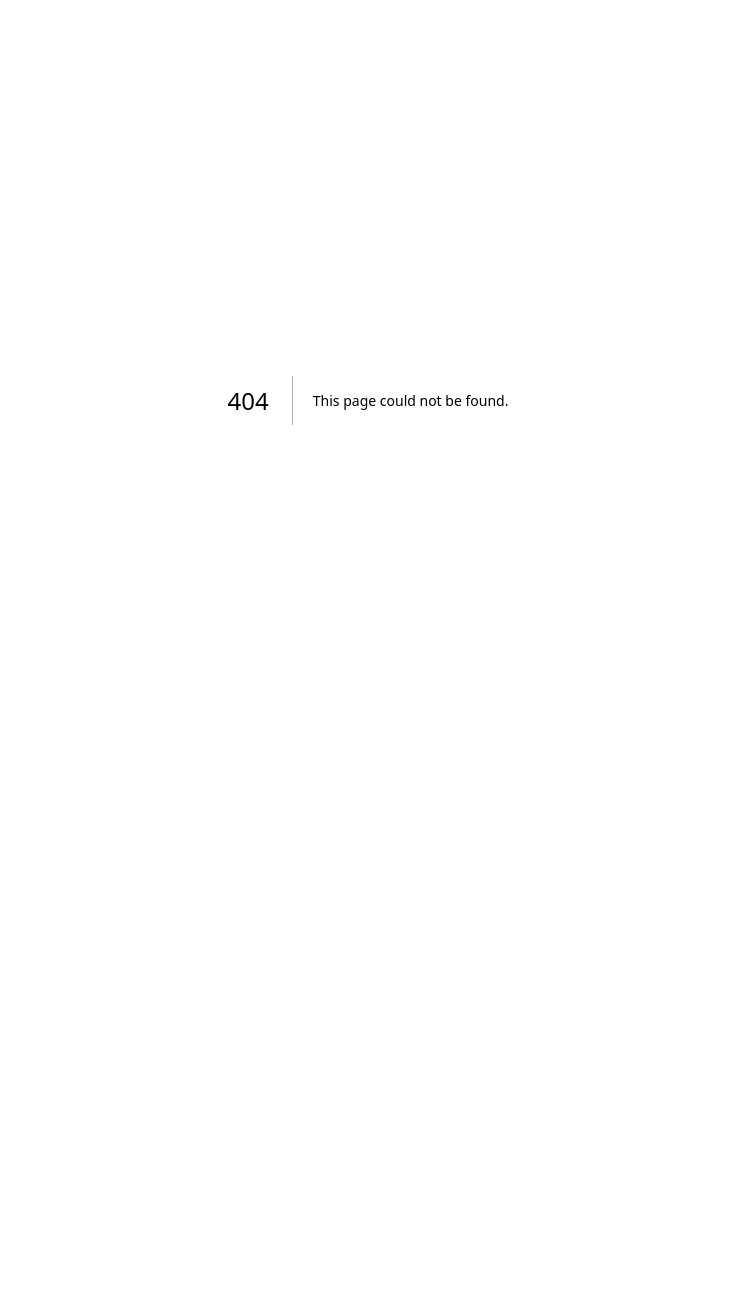
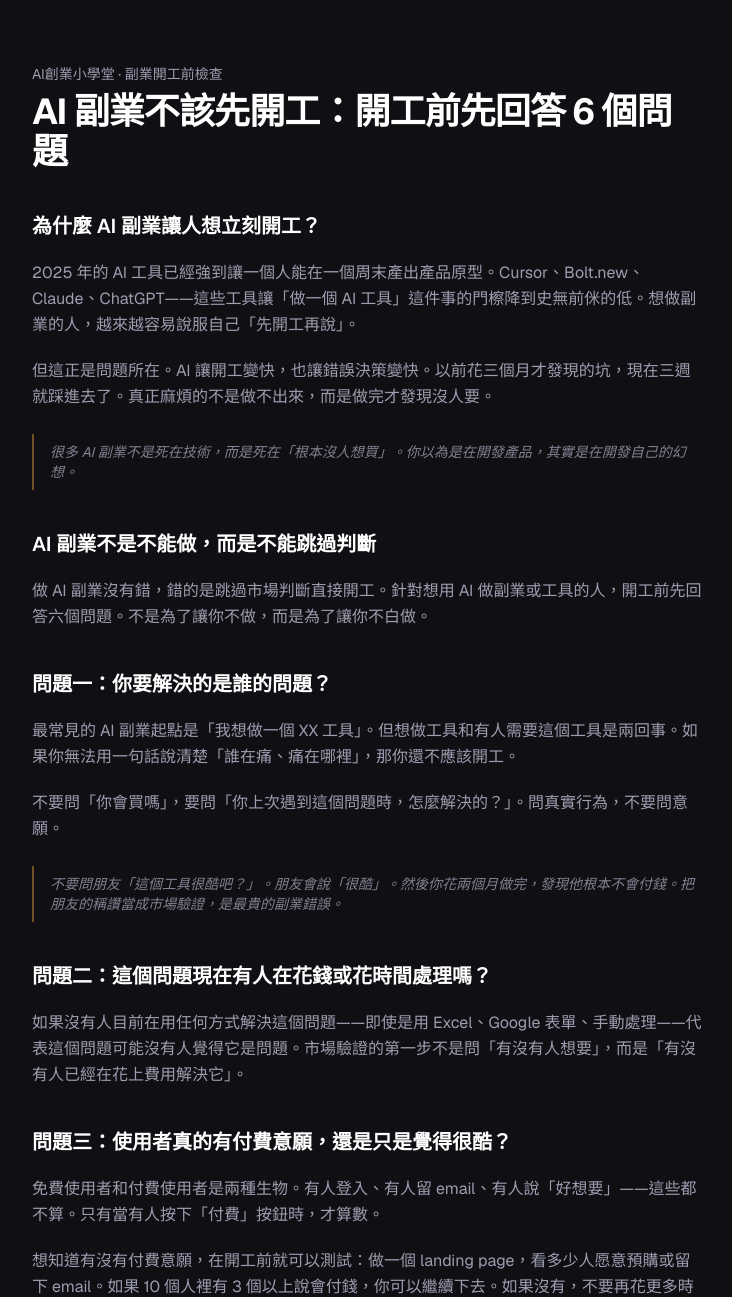
Before and after one commit to win781001-boop/ai-startup-traffic-light, a Next.js app: page /learn/ai-side-project in a window 1280 px wide. Before the commit this address had no page. Shown: the top 1297 px of the page, without its empty margins (272-1004 px from the left). Before the commit the page ends 800 px from the top, so only its background shows below. Built offline with nearby package versions, Linux system fonts and the light colour scheme.

Commit message:
Add AI startup learn center

```diff
--- /dev/null
+++ b/app/learn/ai-side-project/page.tsx
@@ -0,0 +1,130 @@
+import type { Metadata } from "next";
+
+export const metadata: Metadata = {
+  title: "AI 副業不該先開工：開工前先回答 6 個問題｜AI創業小學堂",
+  description:
+    "想做 AI 副業或 AI 工具，別只問能不能做。開始前先檢查目標使用者、付費意願、MVP、獲客來源與時間成本。AI 做得出來，不代表值得投入。",
+  openGraph: {
+    title: "AI 副業不該先開工：開工前先回答 6 個問題｜AI創業小學堂",
+    description:
+      "想做 AI 副業或 AI 工具，別只問能不能做。開始前先檢查目標使用者、付費意願、MVP、獲客來源與時間成本。AI 做得出來，不代表值得投入。",
+  },
+};
+
+export default function AiSideProjectPage() {
+  return (
+    <main className="min-h-screen bg-bg-primary px-4 py-16 sm:px-6">
+      <article className="mx-auto max-w-2xl">
+        <p className="mb-2 text-sm text-text-secondary">
+          AI創業小學堂 · 副業開工前檢查
+        </p>
+        <h1 className="mb-6 text-3xl font-bold tracking-tight text-white sm:text-4xl">
+          AI 副業不該先開工：開工前先回答 6 個問題
+        </h1>
+
+        <section className="space-y-5 leading-relaxed text-text-secondary">
+          <h2 className="mt-10 text-xl font-semibold text-white">
+            為什麼 AI 副業讓人想立刻開工？
+          </h2>
+          <p>
+            2025 年的 AI 工具已經強到讓一個人能在一個周末產出產品原型。Cursor、Bolt.new、Claude、ChatGPT——這些工具讓「做一個 AI 工具」這件事的門檫降到史無前侎的低。想做副業的人，越來越容易說服自己「先開工再說」。
+          </p>
+          <p>
+            但這正是問題所在。AI 讓開工變快，也讓錯誤決策變快。以前花三個月才發現的坑，現在三週就踩進去了。真正麻煩的不是做不出來，而是做完才發現沒人要。
+          </p>
+
+          {/* Threads-ready section */}
+          <div className="my-6 border-l-2 border-yellow-light/40 py-2 pl-4 text-sm italic text-text-secondary/80">
+            很多 AI 副業不是死在技術，而是死在「根本沒人想買」。你以為是在開發產品，其實是在開發自己的幻想。
+          </div>
+
+          <h2 className="mt-10 text-xl font-semibold text-white">
+            AI 副業不是不能做，而是不能跳過判斷
+          </h2>
+          <p>
+            做 AI 副業沒有錯，錯的是跳過市場判斷直接開工。針對想用 AI 做副業或工具的人，開工前先回答六個問題。不是為了讓你不做，而是為了讓你不白做。
+          </p>
+
+          <h2 className="mt-10 text-xl font-semibold text-white">
+            問題一：你要解決的是誰的問題？
+          </h2>
+          <p>
+            最常見的 AI 副業起點是「我想做一個 XX 工具」。但想做工具和有人需要這個工具是兩回事。如果你無法用一句話說清楚「誰在痛、痛在哪裡」，那你還不應該開工。
+          </p>
+          <p>
+            不要問「你會買嗎」，要問「你上次遇到這個問題時，怎麼解決的？」。問真實行為，不要問意願。
+          </p>
+
+          {/* Threads-ready section */}
+          <div className="my-6 border-l-2 border-yellow-light/40 py-2 pl-4 text-sm italic text-text-secondary/80">
+            不要問朋友「這個工具很酷吧？」。朋友會說「很酷」。然後你花兩個月做完，發現他根本不會付錢。把朋友的稱讚當成市場驗證，是最貴的副業錯誤。
+          </div>
+
+          <h2 className="mt-10 text-xl font-semibold text-white">
+            問題二：這個問題現在有人在花錢或花時間處理嗎？
+          </h2>
+          <p>
+            如果沒有人目前在用任何方式解決這個問題——即使是用 Excel、Google 表單、手動處理——代表這個問題可能沒有人覺得它是問題。市場驗證的第一步不是問「有沒有人想要」，而是「有沒有人已經在花上費用解決它」。
+          </p>
+
+          <h2 className="mt-10 text-xl font-semibold text-white">
+            問題三：使用者真的有付費意願，還是只是覺得很酷？
+          </h2>
+          <p>
+            免費使用者和付費使用者是兩種生物。有人登入、有人留 email、有人說「好想要」——這些都不算。只有當有人按下「付費」按鈕時，才算數。
+          </p>
+          <p>
+            想知道有沒有付費意願，在開工前就可以測試：做一個 landing page，看多少人愿意預購或留下 email。如果 10 個人裡有 3 個以上說會付錢，你可以繼續下去。如果沒有，不要再花更多時間。
+          </p>
+
+          <h2 className="mt-10 text-xl font-semibold text-white">
+            問題四：MVP 能不能切到兩週內做出來？
+          </h2>
+          <p>
+            如果你的 MVP 需要超過兩週，代表切太大了。一人公司的資源極有限，不要想一次做一個平台。切到最小可交付的版本，兩週內能上線的那種。如果兩週生不出來，代表你切太大了。
+          </p>
+          <p>
+            MVP 的目的不是「做一個完整的產品」，而是「用最小成本驗證有沒有人愿意付費」。
+          </p>
+
+          <h2 className="mt-10 text-xl font-semibold text-white">
+            問題五：你有沒有明確的第一批使用者來源？
+          </h2>
+          <p>
+            AI 副業最常見的死法是「做完才想怎麼獲客」。在開工前就應該知道第一批使用者在哪裡。他們是 PTT 板上的人？是 Facebook 社群裡的人？是 Threads 上跟踪你的人？如果你無法指出你要去哪裡找使用者，代表你還不應該開工。
+          </p>
+
+          <h2 className="mt-10 text-xl font-semibold text-white">
+            問題六：時間成本算清楚了嗎？
+          </h2>
+          <p>
+            開發只占 30% 的工作，剩下的 70% 是行銷、客服、營運、修改。AI 可以幫你節省開發時間，但不能節省策略和決策的時間。如果三個月內無法產生營收，你的現金流撐得住嗎？
+          </p>
+
+          <h2 className="mt-10 text-xl font-semibold text-white">
+            結論：AI 讓開工變快，也讓錯誤決策變快
+          </h2>
+          <p>
+            AI 副業不是不能做。但開工前先回答六個問題，比先寫程式重要得多。不是為了讓你不做，而是為了讓你不白做。
+          </p>
+          <p>
+            <strong>AI 做得出來，不代表值得投入。</strong>
+          </p>
+        </section>
+
+        {/* CTA */}
+        <div className="mt-12 rounded-xl border border-white/10 bg-white/5 px-6 py-8 text-center">
+          <p className="mb-4 text-lg leading-relaxed text-white">
+            如果你已經有一個 AI 副業、AI 工具或一人公司想法，開始前可以先用 <strong>AI創業紅綠燈</strong> 做一次 6 題檢查。
+          </p>
+          <a
+            href="/"
+            className="inline-block rounded-lg bg-green-light px-8 py-3 text-base font-semibold text-bg-primary transition hover:bg-green-light/90"
+          >
+            做一次紅綠燈檢查
+          </a>
+        </div>
+      </article>
+    </main>
+  );
+}
--- a/app/learn/page.tsx
+++ b/app/learn/page.tsx
@@ -3,11 +3,11 @@ import type { Metadata } from "next";
 export const metadata: Metadata = {
   title: "AI創業小學堂｜AI 副業、一人公司與開工前風險檢查",
   description:
-    "整理 AI 副業、AI 被動收入、一人公司、OPC、AI Agent 與 MVP 市場驗證觀念。AI 做得出來，不代表值得投入；開始前先看懂風險。",
+    "整理 AI 副業、AI 工具、一人公司、OPC、AI Agent、MVP 與市場驗證觀念。AI 做得出來，不代表值得投入；開始前先看懂風險。",
   openGraph: {
     title: "AI創業小學堂｜AI 副業、一人公司與開工前風險檢查",
     description:
-      "整理 AI 副業、AI 被動收入、一人公司、OPC、AI Agent 與 MVP 市場驗證觀念。AI 做得出來，不代表值得投入；開始前先看懂風險。",
+      "整理 AI 副業、AI 工具、一人公司、OPC、AI Agent、MVP 與市場驗證觀念。AI 做得出來，不代表值得投入；開始前先看懂風險。",
   },
 };
 
@@ -16,16 +16,23 @@ const articles = [
     title: "一人公司 OPC 是什麼？AI 時代的 One Person Company 與超級個體",
     url: "/one-person-company-opc",
     description:
-      "說明 OPC、一人公司、超級個體與 AI 時代個人創業的關係",
+      "理解 OPC、一人公司、超級個體與 AI 時代個人創業的關係。",
     tags: ["OPC", "一人公司", "超級個體"],
   },
   {
-    title: "AI 被動收入是真的嗎？開始前先看懂風險",
-    url: "/learn/ai-passive-income",
+    title: "AI 副業不該先開工：開工前先回答 6 個問題",
+    url: "/learn/ai-side-project",
     description:
-      "說明 AI 被動收入常見誤區、AI 副業風險、自動化與市場需求的差異",
-    tags: ["AI 被動收入", "AI 副業", "市場驗證"],
+      "想用 AI 做副業或工具前，先確認市場、付費意願、MVP、獲客與時間成本。",
+    tags: ["AI 副業", "MVP", "市場驗證"],
   },
+];
+
+const upcoming = [
+  "AI 被動收入是真的嗎？",
+  "AI Agent 可以創業嗎？",
+  "怎麼知道有人願意付費？",
+  "MVP 切多大才對？",
 ];
 
 export default function LearnPage() {
@@ -35,10 +42,18 @@ export default function LearnPage() {
         <h1 className="mb-4 text-3xl font-bold tracking-tight text-white sm:text-4xl">
           AI創業小學堂
         </h1>
-        <p className="mb-10 max-w-lg text-lg leading-relaxed text-text-secondary">
-          整理 AI 副業、一人公司、AI Agent、MVP 與市場驗證觀念。AI 做得出來，不代表值得投入；開始前先看懂時間、成本與風險。
+        <p className="mb-6 text-lg leading-relaxed text-text-secondary">
+          給想做 AI 副業、AI 工具、一人公司與 AI Agent 的人，在開工前先看懂市場、付費意願、MVP、時間成本與風險。
         </p>
 
+        {/* 定位說明 */}
+        <div className="mb-10 rounded-xl border border-white/10 bg-white/5 px-6 py-5">
+          <p className="text-sm leading-relaxed text-text-secondary">
+            這裡不是 AI 工具清單，也不是教你快速賺錢。AI創業小學堂整理的是開工前該先想清楚的事：你的點子沒有市場、使用者沒有付費意願、MVP 能不能切小、時間成本值不值得。
+          </p>
+        </div>
+
+        {/* 文章列表 */}
         <div className="space-y-6">
           {articles.map((article, i) => (
             <a
@@ -66,6 +81,20 @@ export default function LearnPage() {
           ))}
         </div>
 
+        {/* 即將整理 */}
+        <div className="mt-10">
+          <h2 className="mb-3 text-sm font-semibold uppercase tracking-wider text-text-secondary">
+            即將整理
+          </h2>
+          <ul className="space-y-2">
+            {upcoming.map((item, i) => (
+              <li key={i} className="text-sm text-text-secondary/60">
+                {item}
+              </li>
+            ))}
+          </ul>
+        </div>
+
         {/* CTA */}
         <div className="mt-12 rounded-xl border border-white/10 bg-white/5 px-6 py-8 text-center">
           <p className="mb-4 text-lg leading-relaxed text-white">
--- a/app/sitemap.ts
+++ b/app/sitemap.ts
@@ -17,7 +17,7 @@ export default function sitemap(): MetadataRoute.Sitemap {
       priority: 0.8,
     },
     {
-      url: `${baseUrl}/learn/ai-passive-income`,
+      url: `${baseUrl}/learn/ai-side-project`,
       lastModified: new Date(),
       changeFrequency: "weekly",
       priority: 0.8,
```
Also changed, not shown: 1 other file (tests, documents, lock files or other folders).
